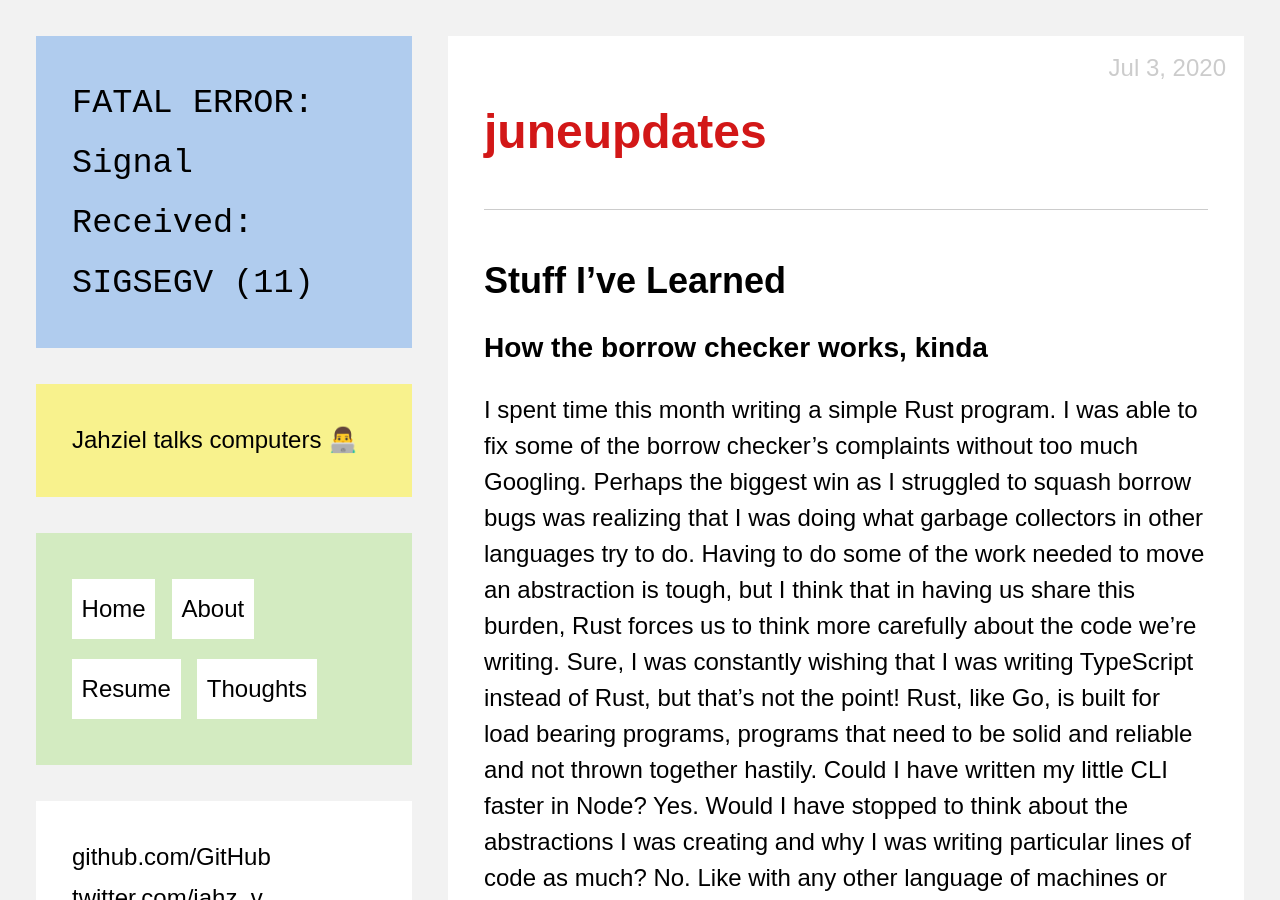
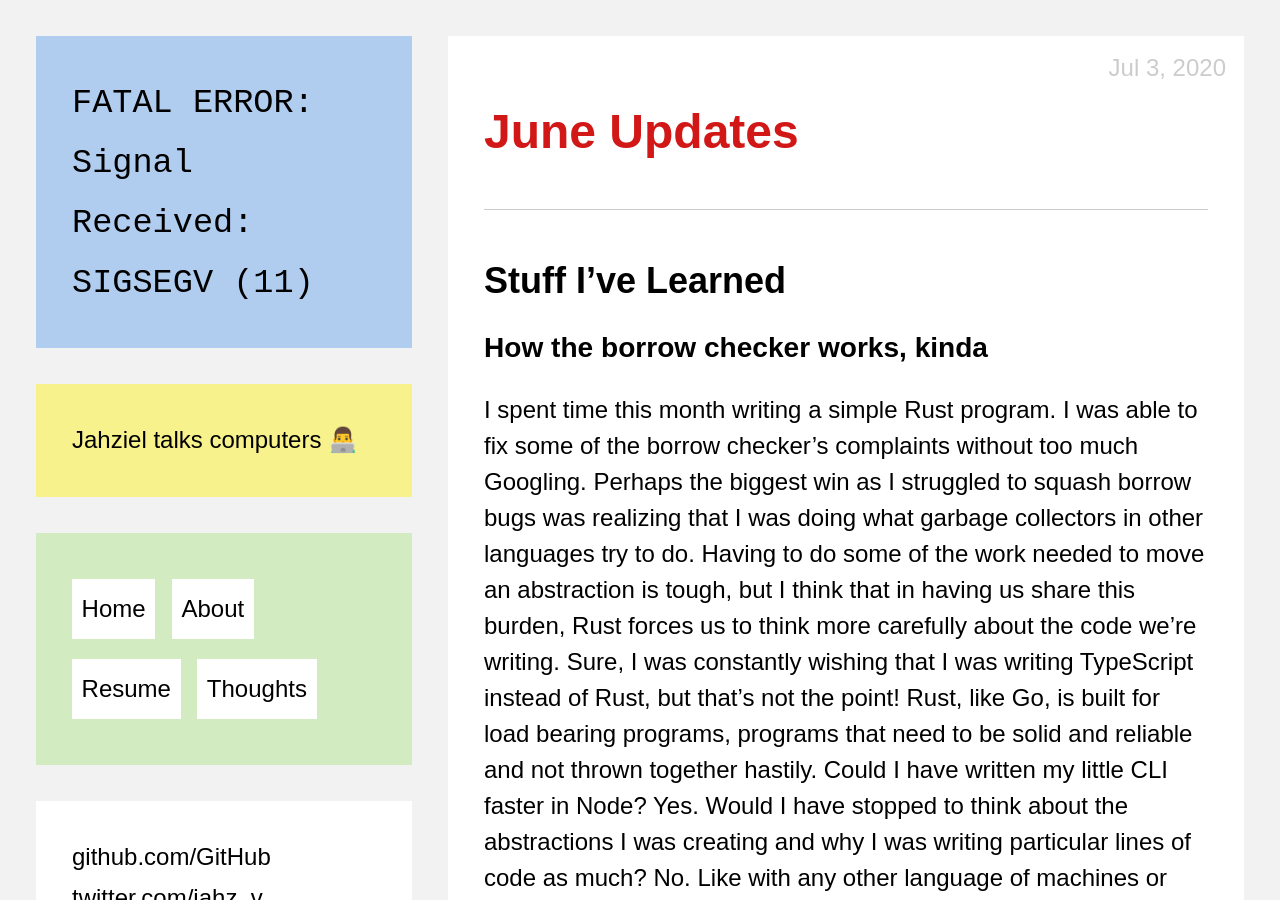
Before and after one commit to jahzielv/jahzielv.github.io, a Jekyll site: the page built from _posts/2020-7-3-juneupdates.md, in a window 1280 px wide and 900 px high. Built offline with Jekyll 4.4.1, drawn with Linux system fonts in a browser that asks for light colours.

Commit message:
fixed title

```diff
--- a/_posts/2020-7-3-juneupdates.md
+++ b/_posts/2020-7-3-juneupdates.md
@@ -1,6 +1,6 @@
 ---
 layout: post
-title: juneupdates
+title: June Updates
 ---
 ## Stuff I've Learned
 
```
